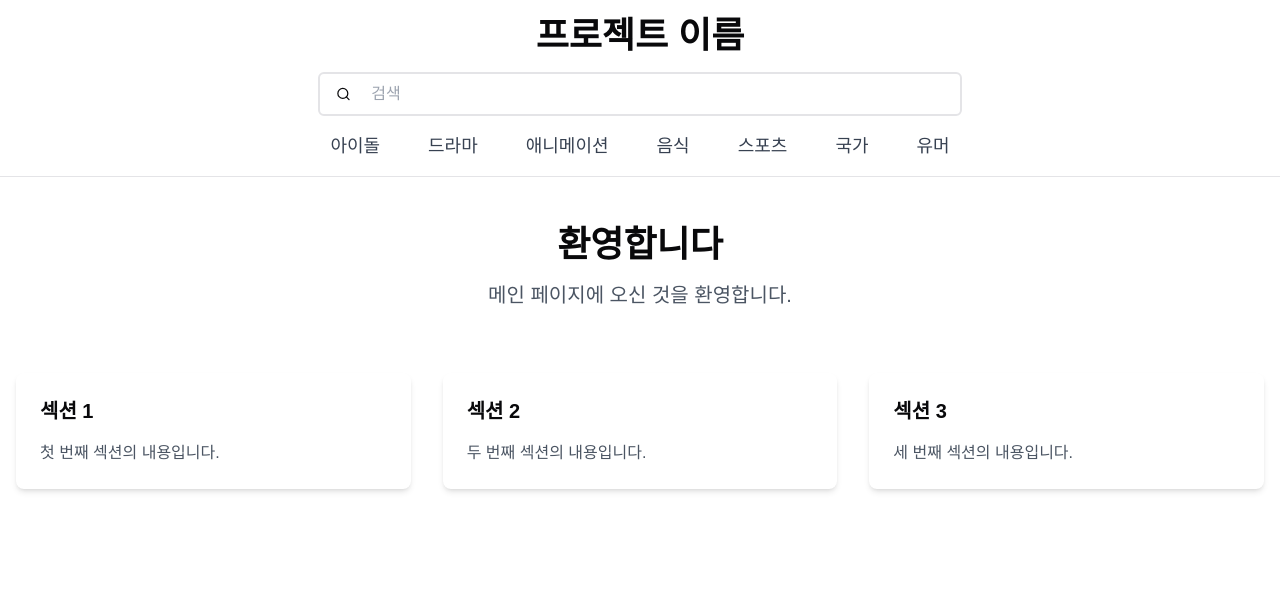
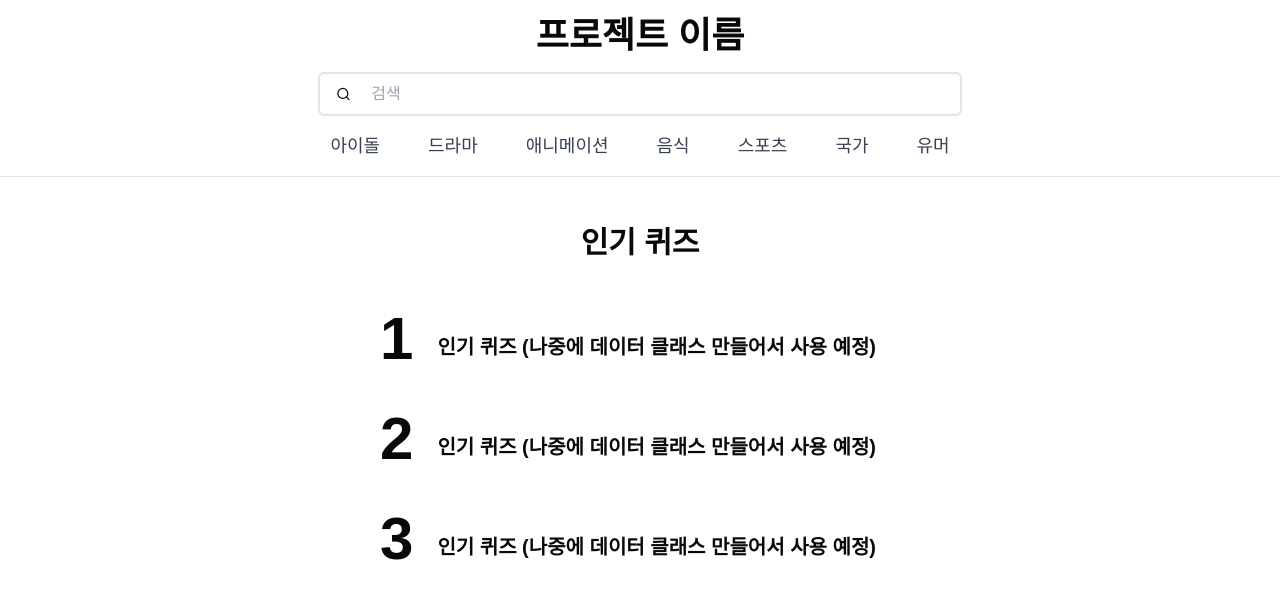
Before and after one commit to highthon-15/highthon-15, a Next.js app: page / in a window 1280 px wide. Shown: the top 598 px of the page. Built offline with nearby package versions, Linux system fonts and the light colour scheme.

Commit message:
feat : 인기 퀴즈 섹션 만드는중

```diff
--- a/src/app/(main)/page.tsx
+++ b/src/app/(main)/page.tsx
@@ -1,33 +1,26 @@
+import PopularQuizCard from "@/components/ui/popularquizcard";
+
 export default function MainPage() {
-  return (
-    <div className="container mx-auto px-4 py-8">
-      <section className="text-center mb-16">
-        <h1 className="text-4xl font-bold mb-4">환영합니다</h1>
-        <p className="text-xl text-gray-600">
-          메인 페이지에 오신 것을 환영합니다.
-        </p>
-      </section>
+    return (
+        <div className="flex flex-col mx-auto px-4 py-8 items-center">
+            {/*인기 퀴즈 섹션*/}
+            <div className="flex flex-col gap-8 items-center">
+                <h2 className="text-3xl font-bold mb-4">인기 퀴즈</h2>
+                <div className="flex flex-col md:grid-cols-3 gap-2 items-center">
+                    <PopularQuizCardWithRankNumber ranknumber={1} />
+                    <PopularQuizCardWithRankNumber ranknumber={2} />
+                    <PopularQuizCardWithRankNumber ranknumber={3} />
+                </div>
+            </div>
+        </div>
+    );
+}
 
-      <section className="grid grid-cols-1 md:grid-cols-3 gap-8">
-        <div className="p-6 bg-white rounded-lg shadow-md">
-          <h2 className="text-xl font-semibold mb-4">섹션 1</h2>
-          <p className="text-gray-600">
-            첫 번째 섹션의 내용입니다.
-          </p>
+const PopularQuizCardWithRankNumber = ({ ranknumber }: { ranknumber: number }) => {
+    return (
+        <div className="h-full w-full bg-white flex flex-row">
+            <span className="text-6xl font-bold">{ranknumber}</span>
+            <PopularQuizCard />
         </div>
-        <div className="p-6 bg-white rounded-lg shadow-md">
-          <h2 className="text-xl font-semibold mb-4">섹션 2</h2>
-          <p className="text-gray-600">
-            두 번째 섹션의 내용입니다.
-          </p>
-        </div>
-        <div className="p-6 bg-white rounded-lg shadow-md">
-          <h2 className="text-xl font-semibold mb-4">섹션 3</h2>
-          <p className="text-gray-600">
-            세 번째 섹션의 내용입니다.
-          </p>
-        </div>
-      </section>
-    </div>
-  );
+    )
 }
--- /dev/null
+++ b/src/components/ui/popularquizcard.tsx
@@ -0,0 +1,7 @@
+export default function PopularQuizCard() {
+    return (
+        <div className="flex w-full p-6 bg-white">
+            <h2 className="text-xl font-bold mb-4">인기 퀴즈 (나중에 데이터 클래스 만들어서 사용 예정)</h2>
+        </div>
+    )
+}
```
